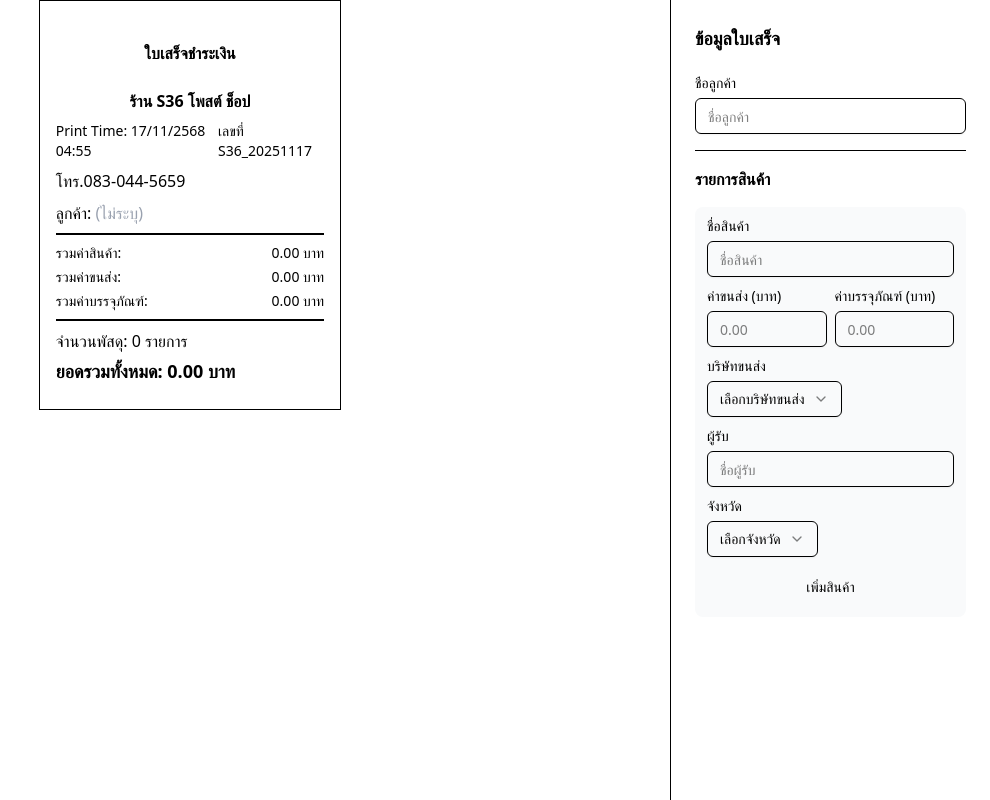
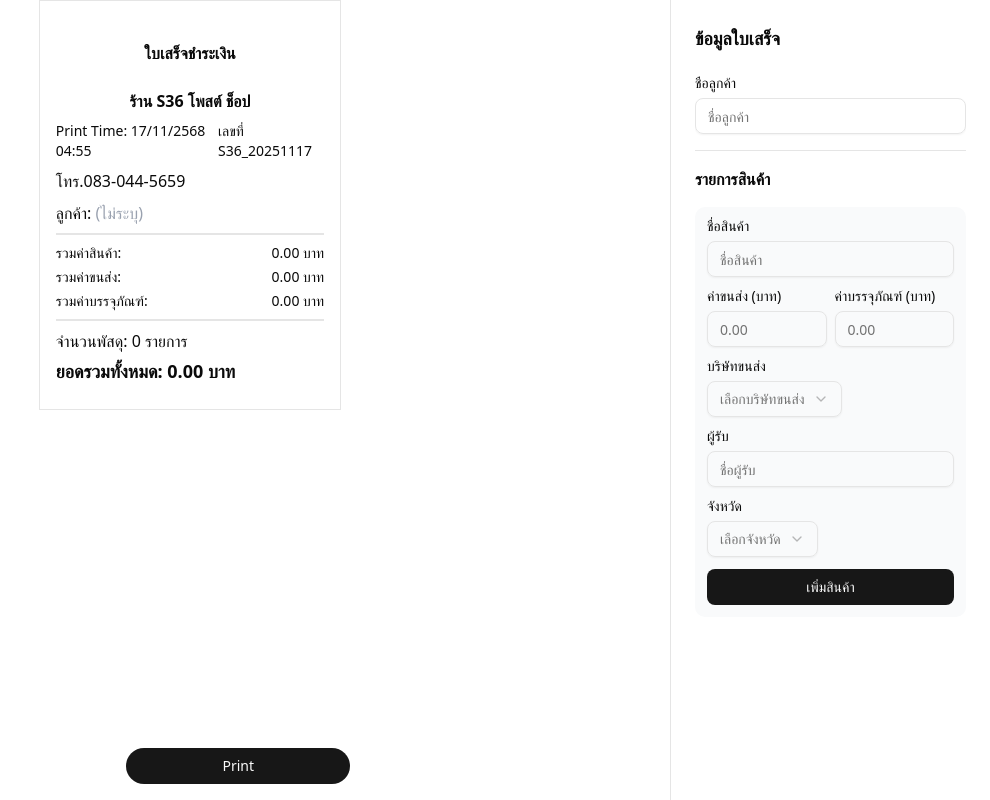
Before and after one commit to Knarf49/ReceiptGenerator, a React (Vite) app: page / in a window 1280 px wide. Shown: the whole page, without its empty margins (290-1280 px from the left). Built offline with nearby package versions, Linux system fonts and the light colour scheme.

Commit message:
add print button

```diff
--- a/src/App.tsx
+++ b/src/App.tsx
@@ -1,7 +1,9 @@
-import { useState, useCallback } from "react";
+import { useState, useCallback, useRef } from "react";
 import { Sidebar } from "@/components/Sidebar";
 import ReceiptTemplate from "@/components/receiptTemplate";
-
+import { useReactToPrint } from "react-to-print";
+import { Button } from "@/components/ui/button";
+import "./app.css";
 export interface OrderItem {
   id: string;
   name: string;
@@ -23,6 +25,9 @@ function App() {
     orderList: [],
   });
 
+  const contentRef = useRef<HTMLDivElement>(null);
+  const reactToPrint = useReactToPrint({ contentRef });
+
   // ใช้ useCallback เพื่อให้ function reference เหมือนเดิม ลด re-render
   const updateReceiptData = useCallback(
     (field: keyof ReceiptData, value: any) => {
@@ -41,8 +46,17 @@ function App() {
         updateReceiptData={updateReceiptData}
       />
       <div className="container pr-80">
-        <ReceiptTemplate receiptData={receiptData} />
+        <div ref={contentRef}>
+          <ReceiptTemplate receiptData={receiptData} />
+        </div>
       </div>
+      <Button
+        variant="default"
+        onClick={reactToPrint}
+        className="absolute cursor-pointer rounded-full bottom-4 right-1/2 w-fit px-24"
+      >
+        Print
+      </Button>
     </div>
   );
 }
--- a/src/components/receiptTemplate.tsx
+++ b/src/components/receiptTemplate.tsx
@@ -54,7 +54,6 @@ function ReceiptTemplate({ receiptData }: ReceiptTemplateProps) {
 
   const { productTotal, totalShipping, totalPackaging, grandTotal } = totals;
   const { receiptNumber, formattedDate, formattedTime } = dateInfo;
-
   return (
     <div className="w-[80mm] h-fit mx-auto border px-4 py-6 space-y-2">
       <h1 className="font-bold w-full text-center py-4">ใบเสร็จชำระเงิน</h1>
```
